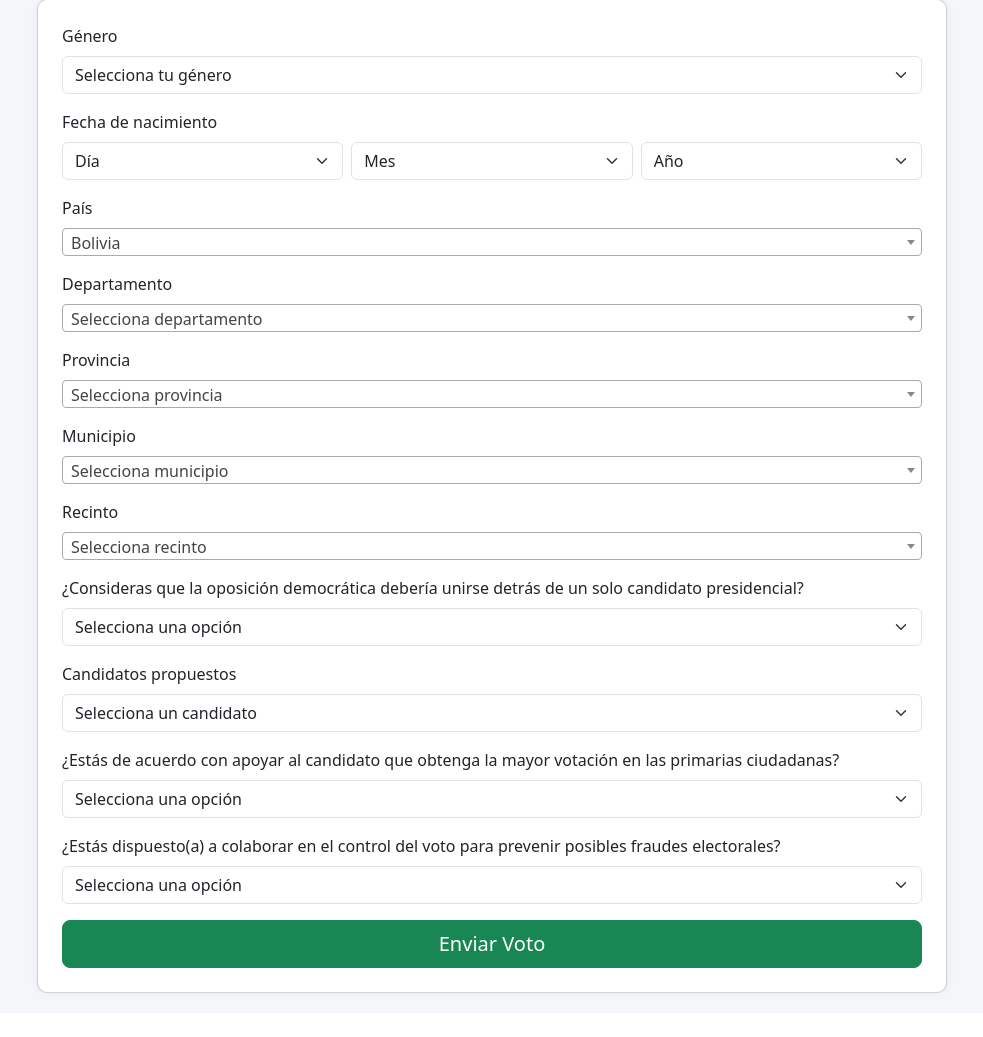
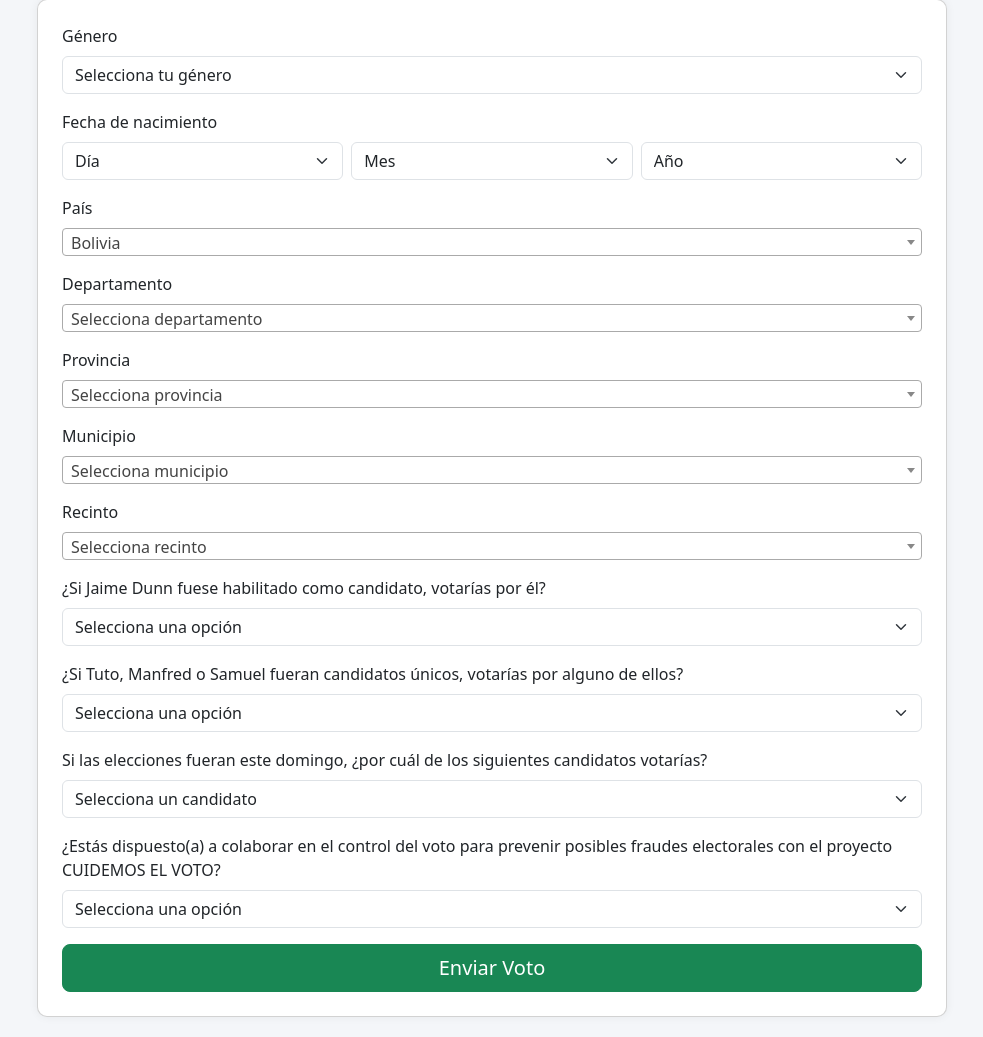
Before and after one commit to Likexpress/votacion2025d, a Flask app: template templates/votar.html in a window 1280 px wide. Shown: the part 107-1144 px from the top of the page, without its empty margins (148-1131 px from the left). Before the commit the page ends 1105 px from the top, so only its background shows below. Run offline with Flask 3, Linux system fonts and the light colour scheme; the template is opened without the code that fills it, so the values that code supplies are empty; some libraries are stand-ins or nearby versions.

Commit message:
votar.html

```diff
--- a/templates/votar.html
+++ b/templates/votar.html
@@ -23,11 +23,8 @@
     <div class="card p-4">
       <form method="post" action="/enviar_voto" class="needs-validation" novalidate>
         <input type="hidden" name="csrf_token" value="{{ csrf_token() }}">
-
         <input type="hidden" name="latitud" id="latitud">
         <input type="hidden" name="longitud" id="longitud">
-
-
 
         <!-- Género -->
         <div class="mb-3">
@@ -94,7 +91,7 @@
 
         <!-- Pregunta 1 -->
         <div class="mb-3">
-          <label class="form-label">¿Consideras que la oposición democrática debería unirse detrás de un solo candidato presidencial?</label>
+          <label class="form-label">¿Si Jaime Dunn fuese habilitado como candidato, votarías por él?</label>
           <select name="pregunta1" class="form-select" required>
             <option value="">Selecciona una opción</option>
             <option value="Sí">Sí</option>
@@ -102,20 +99,9 @@
           </select>
         </div>
 
-        <!-- Candidato -->
-        <div class="mb-3">
-          <label class="form-label">Candidatos propuestos</label>
-          <select name="candidato" class="form-select" required>
-            <option value="">Selecciona un candidato</option>
-            {% for candidato in ['Andronico Rodriguez', 'Eduardo del Castillo', 'Eva Copa', 'Jaime Dunn', 'Jhonny Fernández', 'Jorge Tuto Quiroga', 'Manfred Reyes Villa', 'Samuel Doria Medina'] %}
-              <option value="{{ candidato }}">{{ candidato }}</option>
-            {% endfor %}
-          </select>
-        </div>
-
         <!-- Pregunta 2 -->
         <div class="mb-3">
-          <label class="form-label">¿Estás de acuerdo con apoyar al candidato que obtenga la mayor votación en las primarias ciudadanas?</label>
+          <label class="form-label">¿Si Tuto, Manfred o Samuel fueran candidatos únicos, votarías por alguno de ellos?</label>
           <select name="pregunta2" class="form-select" required>
             <option value="">Selecciona una opción</option>
             <option value="Sí">Sí</option>
@@ -123,9 +109,26 @@
           </select>
         </div>
 
+        <!-- Candidato (penúltimo) -->
+        <div class="mb-3">
+          <label class="form-label">Si las elecciones fueran este domingo, ¿por cuál de los siguientes candidatos votarías?</label>
+          <select name="candidato" class="form-select" required>
+            <option value="">Selecciona un candidato</option>
+            <option value="Jorge Tuto Quiroga">Jorge Tuto Quiroga</option>
+            <option value="Manfred Reyes Villa">Manfred Reyes Villa</option>
+            <option value="Rodrigo Paz Pereira">Rodrigo Paz Pereira</option>
+            <option value="Samuel Doria Medina">Samuel Doria Medina</option>
+            <option value="Andronico Rodríguez">Andronico Rodríguez</option>
+            <option value="Eduardo del Castillo">Eduardo del Castillo</option>
+            <option value="Eva Copa">Eva Copa</option>
+            <option value="Jhonny Fernández">Jhonny Fernández</option>
+            <option value="Ninguno">Ninguno</option>
+          </select>
+        </div>
+
         <!-- Pregunta 3 -->
         <div class="mb-3">
-          <label class="form-label">¿Estás dispuesto(a) a colaborar en el control del voto para prevenir posibles fraudes electorales?</label>
+          <label class="form-label">¿Estás dispuesto(a) a colaborar en el control del voto para prevenir posibles fraudes electorales con el proyecto CUIDEMOS EL VOTO?</label>
           <select id="pregunta3" name="pregunta3" class="form-select" required onchange="mostrarCampoCI(this)">
             <option value="">Selecciona una opción</option>
             <option value="Sí">Sí</option>
```
